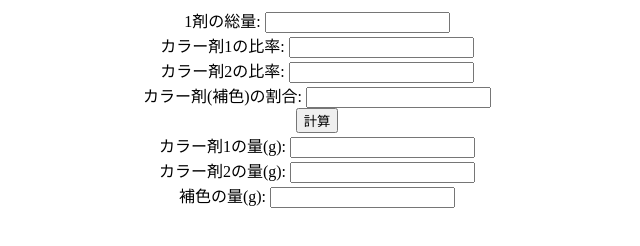
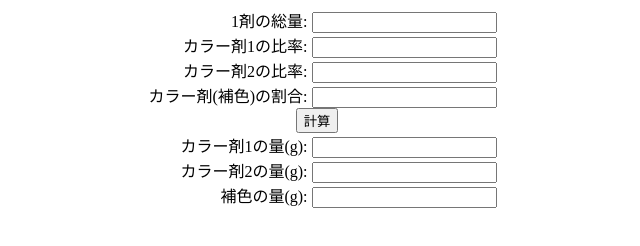
Before and after one commit to co7lor/color-cal, a plain HTML site: page color.html in a window 1280 px wide. Shown: the whole page, without its empty margins (323-963 px from the left). Drawn offline with Linux system fonts and the light colour scheme.

Commit message:
Update color.html

```diff
--- a/color.html
+++ b/color.html
@@ -4,11 +4,7 @@
         <meta charset="utf-8">
         <meta name="viewport" content="width=device-width">
         <title>カラー剤計算</title>
-        <style>
-            body{
-                text-align: center;
-            }
-        </style>
+        <link rel="stylesheet" type="text/css" href="style.css">
     </head>
     <body>
         <form>
```
